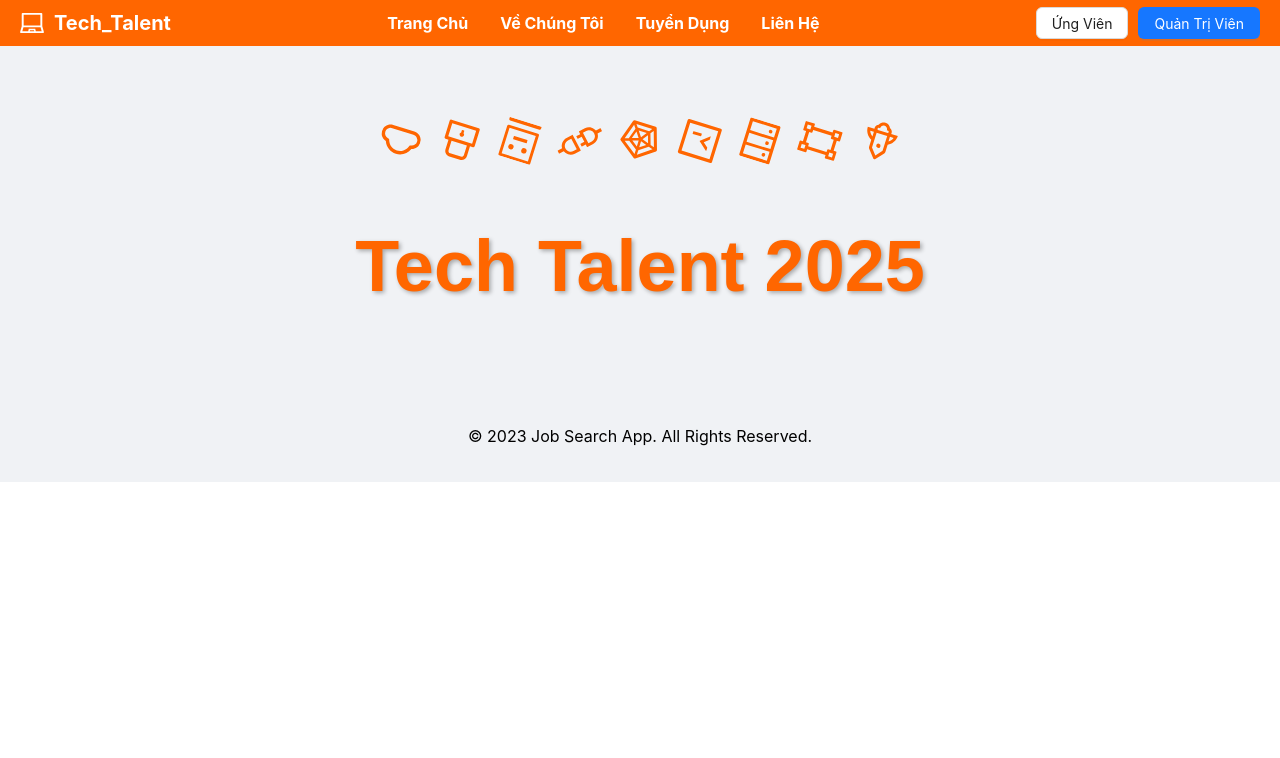
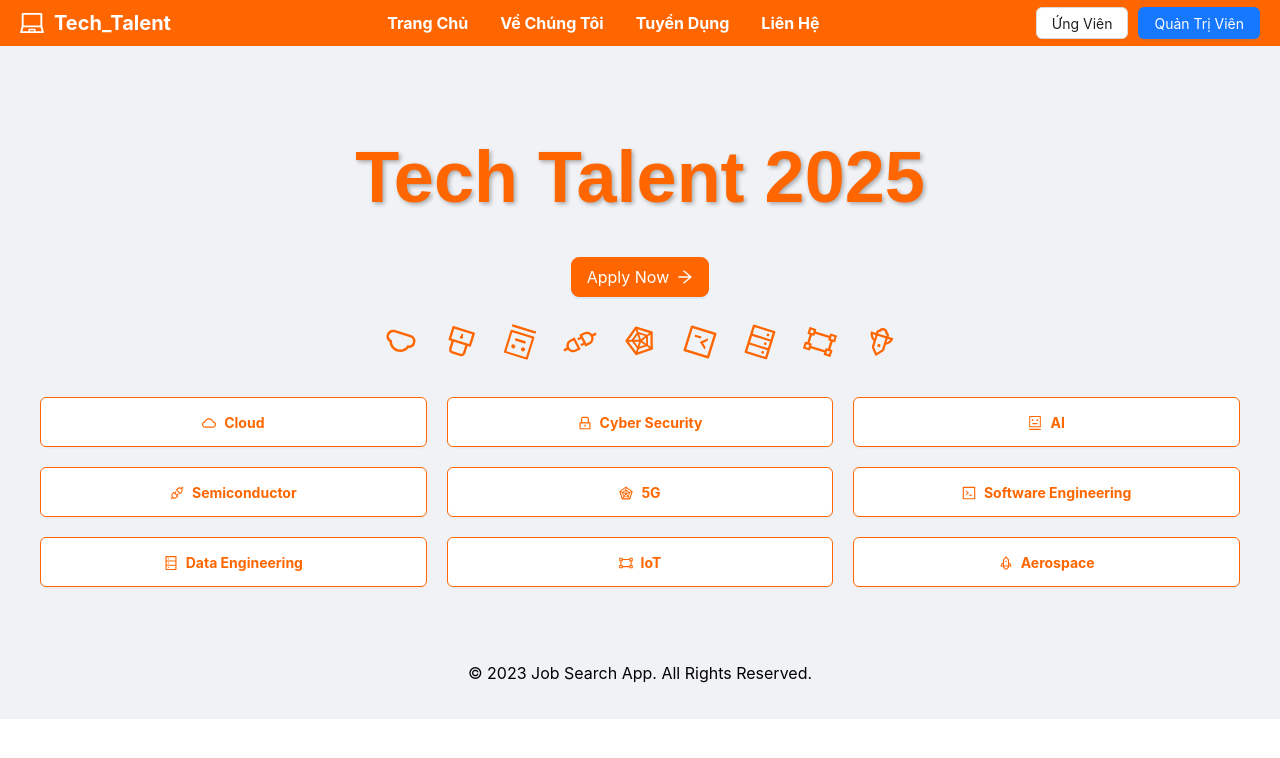
Before and after one commit to MeowChau/Tech-talent, a React (Create React App) app: page / in a window 1280 px wide. Shown: the top 758 px of the page. Built offline with nearby package versions, Linux system fonts and the light colour scheme.

Commit message:
Cập nhật web base

```diff
--- a/src/pages/Home/Home.tsx
+++ b/src/pages/Home/Home.tsx
@@ -1,11 +1,23 @@
 import React from 'react';
-import { Typography } from 'antd';
-import { CloudOutlined, LockOutlined, RobotOutlined, ApiOutlined, RadarChartOutlined, CodeOutlined, DatabaseOutlined, GatewayOutlined, RocketOutlined } from '@ant-design/icons';
+import { Typography, Button } from 'antd';
+import { CloudOutlined, LockOutlined, RobotOutlined, ApiOutlined, RadarChartOutlined, CodeOutlined, DatabaseOutlined, GatewayOutlined, RocketOutlined, ArrowRightOutlined } from '@ant-design/icons';
 import { motion } from 'framer-motion';
 
 const { Title } = Typography;
 
 const Home: React.FC = () => {
+    const buttons = [
+        { icon: <CloudOutlined />, label: 'Cloud' },
+        { icon: <LockOutlined />, label: 'Cyber Security' },
+        { icon: <RobotOutlined />, label: 'AI' },
+        { icon: <ApiOutlined />, label: 'Semiconductor' },
+        { icon: <RadarChartOutlined />, label: '5G' },
+        { icon: <CodeOutlined />, label: 'Software Engineering' },
+        { icon: <DatabaseOutlined />, label: 'Data Engineering' },
+        { icon: <GatewayOutlined />, label: 'IoT' },
+        { icon: <RocketOutlined />, label: 'Aerospace' },
+    ];
+
     return (
         <div style={{ padding: '40px', background: '#f0f2f5', position: 'relative', overflow: 'hidden' }}>
             {/* Background động */}
@@ -27,42 +39,12 @@ const Home: React.FC = () => {
                 TECH TALENT 2025
             </div>
 
-            {/* Hiệu ứng icon xoay */}
-            <div style={{ position: 'relative', textAlign: 'center', marginTop: '20px' }}>
-                {[
-                    { icon: <CloudOutlined />, label: 'Cloud' },
-                    { icon: <LockOutlined />, label: 'Cyber Security' },
-                    { icon: <RobotOutlined />, label: 'AI' },
-                    { icon: <ApiOutlined />, label: 'Semiconductor' },
-                    { icon: <RadarChartOutlined />, label: '5G' },
-                    { icon: <CodeOutlined />, label: 'Software Engineering' },
-                    { icon: <DatabaseOutlined />, label: 'Data Engineering' },
-                    { icon: <GatewayOutlined />, label: 'IoT' },
-                    { icon: <RocketOutlined />, label: 'Aerospace' },
-                ].map((item, index) => (
-                    <motion.div
-                        key={index}
-                        initial={{ rotate: 0 }}
-                        animate={{ rotate: 360 }}
-                        transition={{ duration: 10, repeat: Infinity, ease: 'linear' }}
-                        style={{
-                            display: 'inline-block',
-                            margin: '10px',
-                            fontSize: '40px',
-                            color: '#FF6600',
-                        }}
-                    >
-                        {item.icon}
-                    </motion.div>
-                ))}
-            </div>
-
             {/* Hiệu ứng chữ "Tech Talent 2025" */}
             <motion.div
                 initial={{ opacity: 0, scale: 0.8 }}
                 animate={{ opacity: 1, scale: 1 }}
                 transition={{ duration: 1, ease: 'easeOut' }}
-                style={{ textAlign: 'center', marginBottom: '40px', position: 'relative', zIndex: 1 }}
+                style={{ textAlign: 'center', marginBottom: '20px', position: 'relative', zIndex: 1 }}
             >
                 <Title
                     level={1}
@@ -77,6 +59,58 @@ const Home: React.FC = () => {
                     Tech Talent 2025
                 </Title>
             </motion.div>
+
+            {/* Nút "Apply Now" */}
+            <div style={{ textAlign: 'center', marginTop: '20px' }}>
+                <Button type="primary" size="large" style={{ backgroundColor: '#FF6600', borderColor: '#FF6600' }}>
+                    Apply Now <ArrowRightOutlined />
+                </Button>
+            </div>
+
+            {/* 9 Icon xoay */}
+            <div style={{ display: 'flex', flexWrap: 'wrap', justifyContent: 'center', marginTop: '20px', gap: '10px' }}>
+                {buttons.map((item, index) => (
+                    <motion.div
+                        key={index}
+                        initial={{ rotate: 0 }}
+                        animate={{ rotate: 360 }}
+                        transition={{ duration: 10, repeat: Infinity, ease: 'linear' }}
+                        style={{
+                            display: 'flex',
+                            alignItems: 'center',
+                            justifyContent: 'center',
+                            width: '50px',
+                            height: '50px',
+                            fontSize: '30px',
+                            color: '#FF6600',
+                        }}
+                    >
+                        {item.icon}
+                    </motion.div>
+                ))}
+            </div>
+
+            {/* 9 Button chia thành 3 hàng */}
+            <div style={{ display: 'grid', gridTemplateColumns: 'repeat(3, 1fr)', gap: '20px', marginTop: '30px' }}>
+                {buttons.map((item, index) => (
+                    <Button
+                        key={index}
+                        type="default"
+                        icon={item.icon}
+                        style={{
+                            display: 'flex',
+                            alignItems: 'center',
+                            justifyContent: 'center',
+                            height: '50px',
+                            fontWeight: 'bold',
+                            color: '#FF6600',
+                            borderColor: '#FF6600',
+                        }}
+                    >
+                        {item.label}
+                    </Button>
+                ))}
+            </div>
         </div>
     );
 };
```
